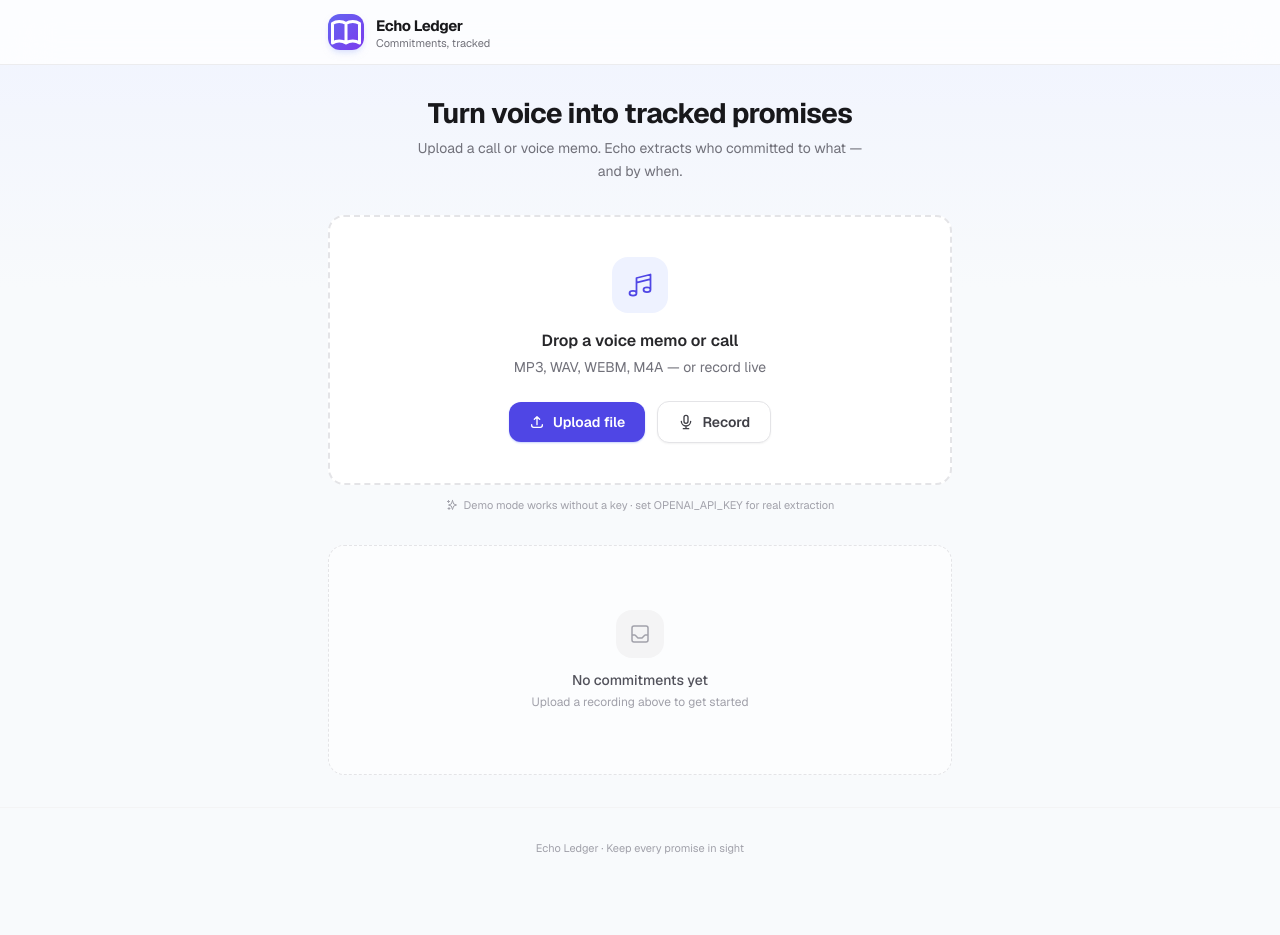
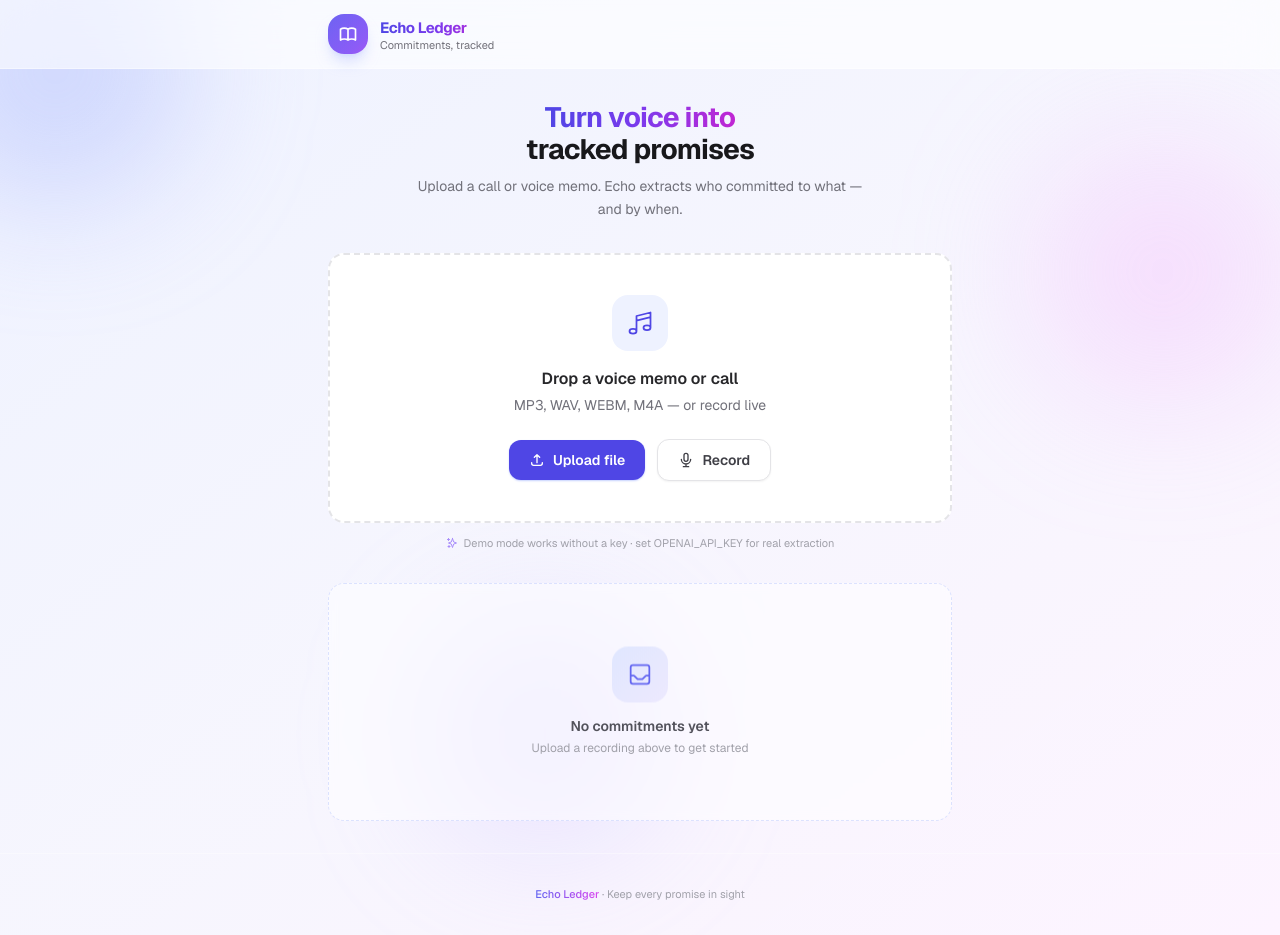
Before and after one commit to pragyafb13/echo-ledger, a Next.js app: page / in a window 1280 px wide. Before the commit the page ends 889 px from the top, so only its background shows below. Built offline with nearby package versions, Linux system fonts and the light colour scheme.

Commit message:
UI: colorful gradients, floating blobs, animated stats

```diff
--- a/src/app/page.tsx
+++ b/src/app/page.tsx
@@ -111,25 +111,27 @@
 
   if (!mounted) {
     return (
-      <div className="flex min-h-screen items-center justify-center bg-slate-50 dark:bg-zinc-950">
-        <div className="h-8 w-8 animate-spin rounded-full border-2 border-indigo-500 border-t-transparent" />
+      <div className="flex min-h-screen items-center justify-center bg-gradient-to-br from-indigo-50 via-violet-50 to-fuchsia-50 dark:from-zinc-950 dark:via-indigo-950/40 dark:to-zinc-950">
+        <div className="h-10 w-10 animate-spin rounded-full border-[3px] border-indigo-200 border-t-indigo-600" />
       </div>
     );
   }
 
   return (
-    <div className="min-h-screen bg-slate-50 dark:bg-zinc-950">
-      {/* Ambient top glow */}
-      <div className="pointer-events-none absolute inset-x-0 top-0 h-72 bg-gradient-to-b from-indigo-50/80 to-transparent dark:from-indigo-950/30" />
+    <div className="relative min-h-screen overflow-hidden bg-gradient-to-br from-indigo-50 via-violet-50/60 to-fuchsia-50 dark:from-zinc-950 dark:via-indigo-950/30 dark:to-zinc-950">
+      {/* Floating color blobs */}
+      <div className="pointer-events-none absolute -left-20 -top-20 h-72 w-72 rounded-full bg-indigo-300/40 blur-3xl animate-blob dark:bg-indigo-600/20" />
+      <div className="pointer-events-none absolute right-0 top-40 h-64 w-64 rounded-full bg-fuchsia-300/30 blur-3xl animate-blob animation-delay-2 dark:bg-fuchsia-600/15" />
+      <div className="pointer-events-none absolute bottom-20 left-1/3 h-56 w-56 rounded-full bg-violet-300/30 blur-3xl animate-blob animation-delay-4 dark:bg-violet-600/15" />
 
-      <header className="sticky top-0 z-20 border-b border-zinc-200/70 bg-white/80 backdrop-blur-xl dark:border-zinc-800/80 dark:bg-zinc-950/80">
+      <header className="sticky top-0 z-20 border-b border-white/40 bg-white/60 backdrop-blur-xl dark:border-zinc-800/60 dark:bg-zinc-950/70">
         <div className="relative mx-auto flex max-w-2xl items-center justify-between px-4 py-3.5 sm:px-6">
           <div className="flex items-center gap-3">
-            <div className="flex h-9 w-9 items-center justify-center rounded-xl bg-gradient-to-br from-indigo-500 to-violet-600 text-white shadow-md shadow-indigo-200/50 dark:shadow-none">
-              <IconBook className="h-4.5 w-4.5" />
+            <div className="flex h-10 w-10 items-center justify-center rounded-2xl bg-gradient-to-br from-indigo-500 via-violet-500 to-fuchsia-500 text-white shadow-lg shadow-indigo-300/40 animate-gradient dark:shadow-indigo-900/40">
+              <IconBook className="h-5 w-5" />
             </div>
             <div>
-              <h1 className="text-[15px] font-bold tracking-tight text-zinc-900 dark:text-zinc-50">
+              <h1 className="bg-gradient-to-r from-indigo-600 via-violet-600 to-fuchsia-600 bg-clip-text text-[15px] font-bold tracking-tight text-transparent dark:from-indigo-300 dark:via-violet-300 dark:to-fuchsia-300">
                 Echo Ledger
               </h1>
               <p className="text-[11px] leading-none text-zinc-500">Commitments, tracked</p>
@@ -139,7 +141,7 @@
           {items.length > 0 && (
             <button
               onClick={handleClear}
-              className="inline-flex items-center gap-1.5 rounded-lg px-2.5 py-1.5 text-xs font-medium text-zinc-400 transition hover:bg-red-50 hover:text-red-600 dark:hover:bg-red-950/30"
+              className="inline-flex items-center gap-1.5 rounded-xl px-2.5 py-1.5 text-xs font-medium text-zinc-400 transition hover:bg-red-50 hover:text-red-600 dark:hover:bg-red-950/30"
             >
               <IconTrash className="h-3.5 w-3.5" />
               Clear
@@ -150,47 +152,77 @@
 
       <main className="relative mx-auto max-w-2xl px-4 py-8 sm:px-6">
         {/* Hero */}
-        <section className="mb-8 text-center">
-          <h2 className="text-2xl font-bold tracking-tight text-zinc-900 dark:text-zinc-50 sm:text-[28px]">
-            Turn voice into tracked promises
+        <section className="mb-8 text-center animate-fade-in-up">
+          <h2 className="text-2xl font-bold tracking-tight sm:text-[28px]">
+            <span className="bg-gradient-to-r from-indigo-600 via-violet-600 to-fuchsia-600 bg-clip-text text-transparent dark:from-indigo-300 dark:via-violet-300 dark:to-fuchsia-300">
+              Turn voice into
+            </span>
+            <br />
+            <span className="text-zinc-900 dark:text-zinc-50">tracked promises</span>
           </h2>
-          <p className="mx-auto mt-2 max-w-md text-sm leading-relaxed text-zinc-500 dark:text-zinc-400">
+          <p className="mx-auto mt-2.5 max-w-md text-sm leading-relaxed text-zinc-500 dark:text-zinc-400">
             Upload a call or voice memo. Echo extracts who committed to what — and by when.
           </p>
         </section>
 
         {/* Upload */}
-        <section className="mb-8">
+        <section className="mb-8 animate-fade-in-up" style={{ animationDelay: "60ms" }}>
           <UploadPanel onProcessed={handleProcessed} />
           <p className="mt-3 flex items-center justify-center gap-1.5 text-[11px] text-zinc-400 dark:text-zinc-500">
-            <IconSparkles className="h-3 w-3" />
+            <IconSparkles className="h-3 w-3 text-violet-400" />
             Demo mode works without a key · set OPENAI_API_KEY for real extraction
           </p>
         </section>
 
         {/* Stats + filters */}
         {items.length > 0 && (
-          <section className="mb-5 space-y-4">
-            <div className="grid grid-cols-3 gap-2">
+          <section className="mb-5 space-y-4 animate-fade-in-up" style={{ animationDelay: "100ms" }}>
+            <div className="grid grid-cols-3 gap-2.5">
               {(
                 [
-                  { key: "waiting" as const, label: "Waiting", color: "text-amber-600 dark:text-amber-400" },
-                  { key: "overdue" as const, label: "Overdue", color: "text-red-600 dark:text-red-400" },
-                  { key: "fulfilled" as const, label: "Done", color: "text-emerald-600 dark:text-emerald-400" },
+                  {
+                    key: "waiting" as const,
+                    label: "Waiting",
+                    gradient: "from-amber-400 to-orange-500",
+                    bg: "from-amber-50 to-orange-50 dark:from-amber-950/40 dark:to-orange-950/30",
+                    ring: "ring-amber-200 dark:ring-amber-800",
+                  },
+                  {
+                    key: "overdue" as const,
+                    label: "Overdue",
+                    gradient: "from-rose-400 to-red-500",
+                    bg: "from-rose-50 to-red-50 dark:from-rose-950/40 dark:to-red-950/30",
+                    ring: "ring-rose-200 dark:ring-rose-800",
+                  },
+                  {
+                    key: "fulfilled" as const,
+                    label: "Done",
+                    gradient: "from-emerald-400 to-teal-500",
+                    bg: "from-emerald-50 to-teal-50 dark:from-emerald-950/40 dark:to-teal-950/30",
+                    ring: "ring-emerald-200 dark:ring-emerald-800",
+                  },
                 ] as const
-              ).map(({ key, label, color }) => (
+              ).map(({ key, label, gradient, bg, ring }) => (
                 <button
                   key={key}
                   onClick={() => setFilter(filter === key ? "all" : key)}
                   className={cn(
-                    "rounded-xl border bg-white px-3 py-3 text-center transition dark:bg-zinc-900 dark:border-zinc-800",
-                    filter === key
-                      ? "border-indigo-300 ring-2 ring-indigo-100 dark:border-indigo-700 dark:ring-indigo-950"
-                      : "border-zinc-150 hover:border-zinc-300 dark:hover:border-zinc-700"
+                    "rounded-2xl border border-white/60 bg-gradient-to-br p-3.5 text-center shadow-sm transition-all duration-200 hover:scale-[1.03] hover:shadow-md dark:border-zinc-800/60",
+                    bg,
+                    filter === key && `ring-2 ${ring} scale-[1.03]`
                   )}
                 >
-                  <div className={cn("text-xl font-bold tabular-nums", color)}>{counts[key]}</div>
-                  <div className="mt-0.5 text-[11px] font-medium text-zinc-500">{label}</div>
+                  <div
+                    className={cn(
+                      "bg-gradient-to-r bg-clip-text text-2xl font-extrabold tabular-nums text-transparent",
+                      gradient
+                    )}
+                  >
+                    {counts[key]}
+                  </div>
+                  <div className="mt-0.5 text-[11px] font-semibold text-zinc-500 dark:text-zinc-400">
+                    {label}
+                  </div>
                 </button>
               ))}
             </div>
@@ -208,14 +240,14 @@
                   key={key}
                   onClick={() => setFilter(key)}
                   className={cn(
-                    "rounded-full px-3 py-1 text-xs font-semibold transition",
+                    "rounded-full px-3.5 py-1.5 text-xs font-semibold transition-all duration-200",
                     filter === key
-                      ? "bg-zinc-900 text-white dark:bg-zinc-100 dark:text-zinc-900"
-                      : "bg-white text-zinc-500 hover:bg-zinc-100 dark:bg-zinc-900 dark:text-zinc-400 dark:hover:bg-zinc-800"
+                      ? "bg-gradient-to-r from-indigo-500 via-violet-500 to-fuchsia-500 text-white shadow-md shadow-indigo-200/50 dark:shadow-none"
+                      : "bg-white/80 text-zinc-500 hover:bg-white hover:text-zinc-700 dark:bg-zinc-900/80 dark:text-zinc-400 dark:hover:bg-zinc-800"
                   )}
                 >
                   {label}
-                  <span className="ml-1 opacity-60">{counts[key]}</span>
+                  <span className="ml-1 opacity-70">{counts[key]}</span>
                 </button>
               ))}
             </div>
@@ -225,13 +257,13 @@
         {/* List */}
         <section className="space-y-3">
           {filtered.length === 0 ? (
-            <div className="rounded-2xl border border-dashed border-zinc-200 bg-white/60 py-16 text-center dark:border-zinc-800 dark:bg-zinc-900/40">
+            <div className="rounded-2xl border border-dashed border-indigo-200/60 bg-white/50 py-16 text-center backdrop-blur-sm dark:border-indigo-900/40 dark:bg-zinc-900/40 animate-fade-in">
               {items.length === 0 ? (
                 <>
-                  <div className="mx-auto mb-3 flex h-12 w-12 items-center justify-center rounded-2xl bg-zinc-100 text-zinc-400 dark:bg-zinc-800">
-                    <IconInbox className="h-6 w-6" />
+                  <div className="mx-auto mb-3 flex h-14 w-14 items-center justify-center rounded-2xl bg-gradient-to-br from-indigo-100 to-violet-100 text-indigo-500 animate-float dark:from-indigo-950 dark:to-violet-950 dark:text-indigo-400">
+                    <IconInbox className="h-7 w-7" />
                   </div>
-                  <p className="text-sm font-medium text-zinc-600 dark:text-zinc-300">
+                  <p className="text-sm font-semibold text-zinc-600 dark:text-zinc-300">
                     No commitments yet
                   </p>
                   <p className="mt-1 text-xs text-zinc-400">
@@ -247,7 +279,7 @@
               <div
                 key={item.id}
                 className="animate-fade-in-up"
-                style={{ animationDelay: `${Math.min(i * 40, 200)}ms` }}
+                style={{ animationDelay: `${Math.min(i * 50, 250)}ms` }}
               >
                 <CommitmentCard
                   item={item}
@@ -260,8 +292,11 @@
         </section>
       </main>
 
-      <footer className="border-t border-zinc-100 py-8 text-center text-[11px] text-zinc-400 dark:border-zinc-900">
-        Echo Ledger · Keep every promise in sight
+      <footer className="relative border-t border-white/40 py-8 text-center text-[11px] text-zinc-400 dark:border-zinc-900">
+        <span className="bg-gradient-to-r from-indigo-500 to-fuchsia-500 bg-clip-text font-medium text-transparent">
+          Echo Ledger
+        </span>
+        {" · Keep every promise in sight"}
       </footer>
     </div>
   );
```
